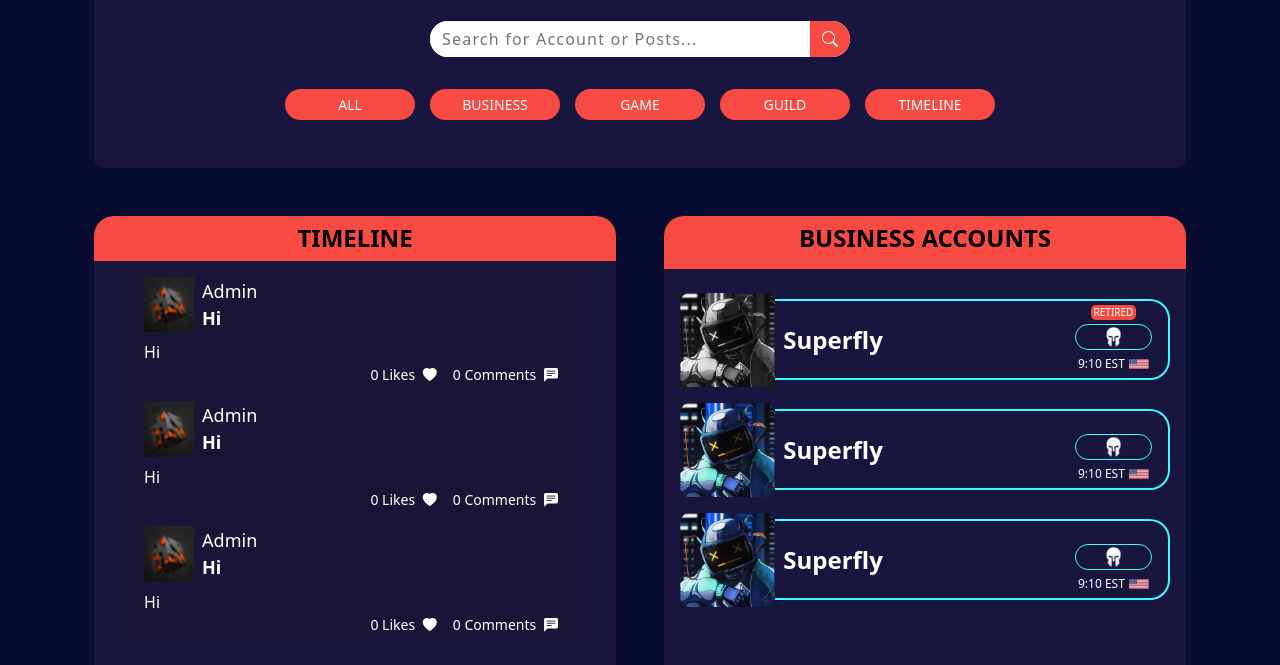
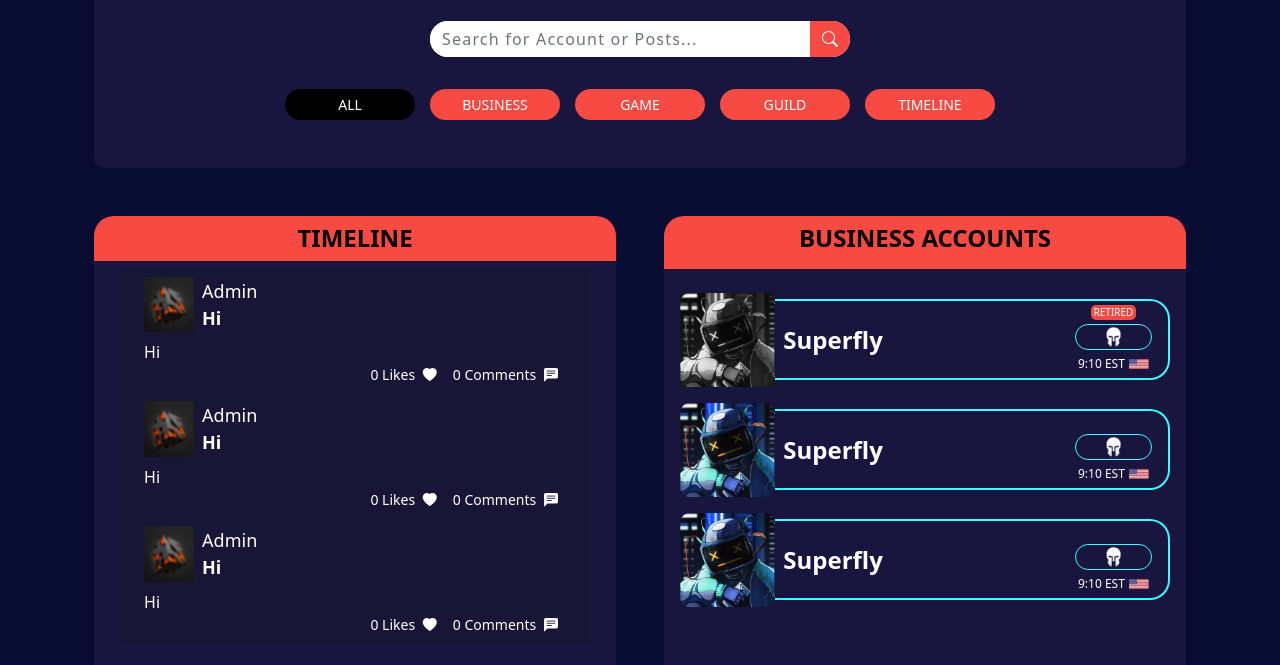
Before and after one commit to hamza-aamir-1/Guilddo_Search_Logixers, a plain HTML site: page index.html in a window 1280 px wide. Both pictures are taken after a click on the button "ALL". Shown: the part 108-773 px from the top of the page. Drawn offline with nearby package versions, Linux system fonts and the light colour scheme.

Commit message:
minor updates

```diff
--- a/assets/css/style.css
+++ b/assets/css/style.css
@@ -114,7 +114,8 @@ body{
     border: none;
     outline: none;
 }
-.search_tabs_box > button:hover{
+.search_tabs_box > button:hover,
+.search_tabs_box > .active{
     background-color: black;
 }
 
--- a/assets/js/index.js
+++ b/assets/js/index.js
@@ -3,10 +3,10 @@
 $(document).ready(function() {
 	var $btns = $('.search_tabs').click(function() {
 	  if (this.id == 'all') {
-	    $('#parent > section').fadeIn(450);
+	    $('#main > section').fadeIn(450);
 	  } else {
 	    var $el = $('.' + this.id).fadeIn(450);
-	    $('#parent > section').not($el).hide();
+	    $('#main > section').not($el).hide();
 	  }
 	  $btns.removeClass('active');
 	  $(this).addClass('active');
--- a/index.html
+++ b/index.html
@@ -50,7 +50,7 @@
 
             <!-- Search Tabs -->
             <div class="search_tabs_box">
-                <button class="search_tabs" id="all">
+                <button class="search_tabs active" id="all">
                     All
                 </button>
                 <button class="search_tabs" id="business">
@@ -71,7 +71,7 @@
         </div>
 
         <div class="container-fluid">
-            <main class="row g-md-5 g-4" id="parent">
+            <main class="row g-md-5 g-4" id="main">
 
                 <!-- === Timeline === -->
                 <section class="col-lg-6 timeline">
```
